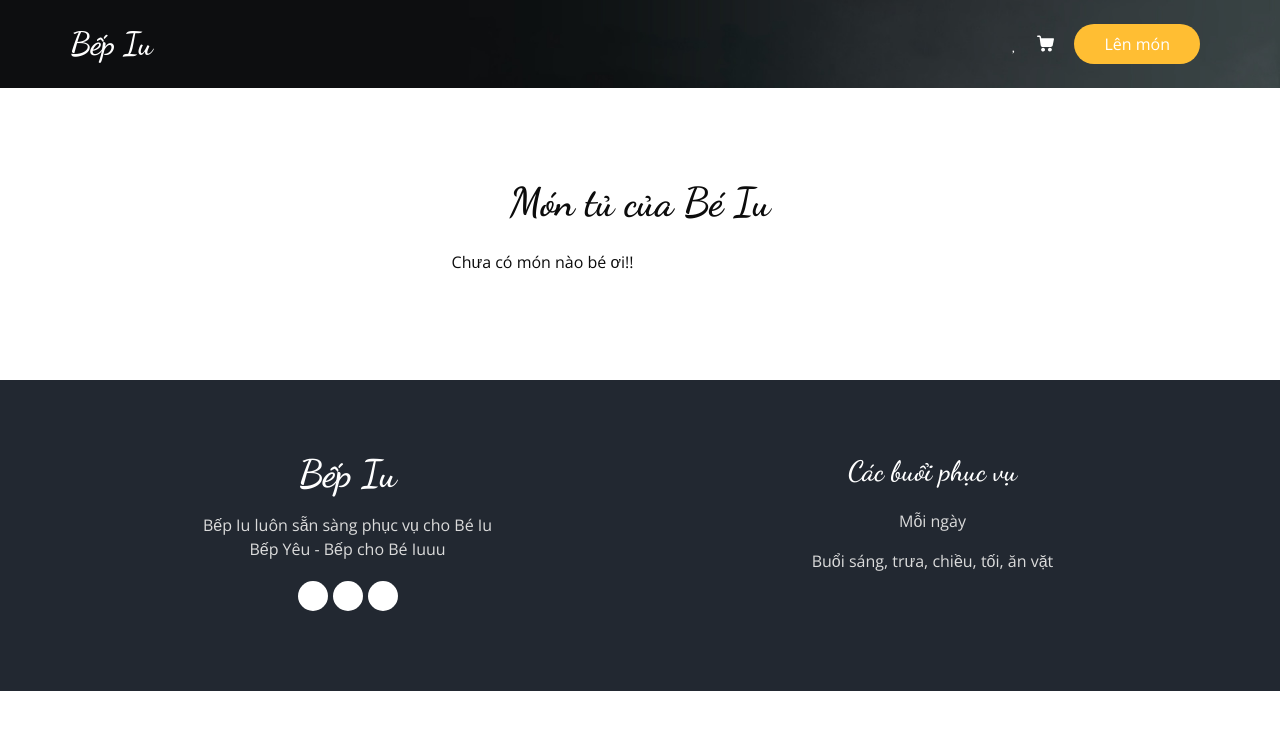
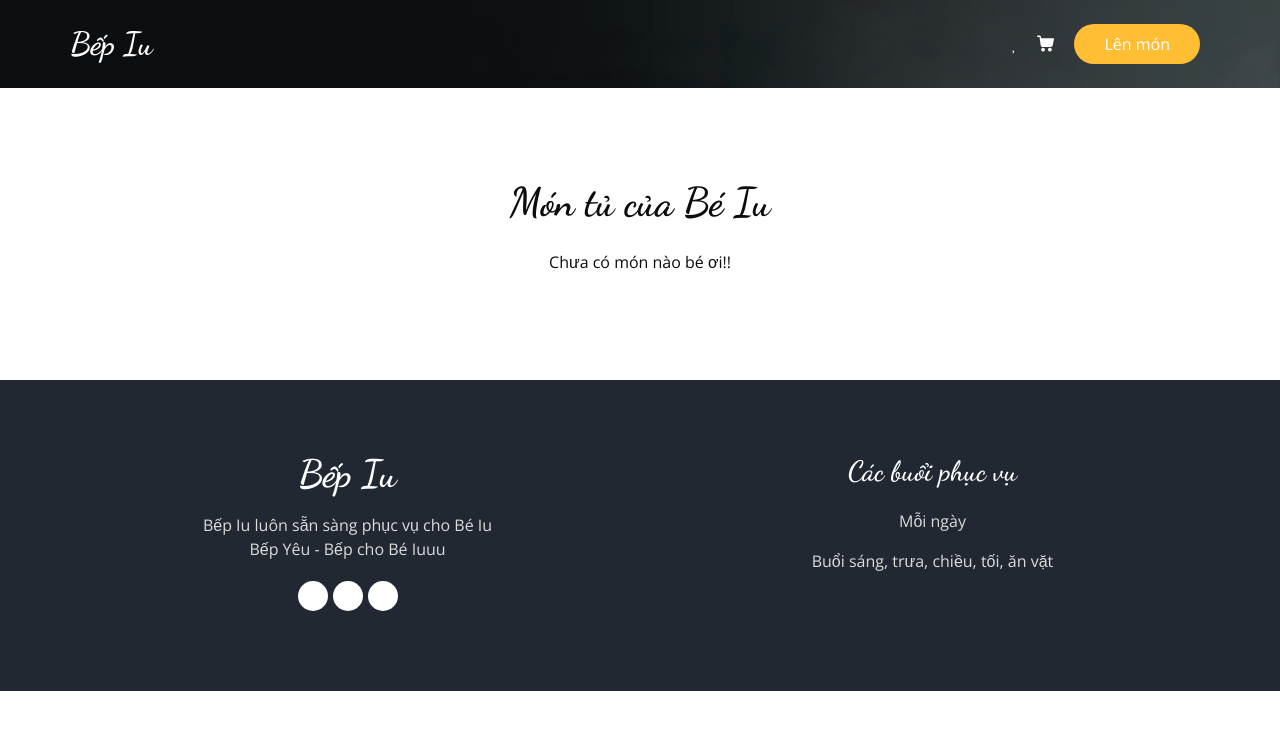
Before and after one commit to anVanish/baefood, a React (Create React App) app in the folder frontend/: page /favorites in a window 1280 px wide. Shown: the top 730 px of the page. Built offline with nearby package versions, Linux system fonts and the light colour scheme; a web font is replaced by a local one.

Commit message:
empty foods display text added

```diff
--- a/frontend/src/pages/Favorite.js
+++ b/frontend/src/pages/Favorite.js
@@ -16,7 +16,7 @@ const Favorite = () => {
                     <div className="row grid">
                         {!wishlist ||
                             (wishlist.length === 0 && (
-                                <div className="col-sm-10 col-lg-10">
+                                <div className="col-sm-12 col-lg-12">
                                     <p className="text-center pt-4">
                                         Chưa có món nào bé ơi!!
                                     </p>
--- a/frontend/src/pages/Home.js
+++ b/frontend/src/pages/Home.js
@@ -99,6 +99,12 @@ const Home = () => {
                                     <p>Loading...</p>
                                 ) : foodError ? (
                                     <p style={{ color: 'red' }}>{foodError}</p>
+                                ) : displayedFoods.length === 0 ? (
+                                    <div className="col-sm-12 col-lg-12">
+                                        <p className="text-center pt-4">
+                                            Chưa có món nào bé ơi!!
+                                        </p>
+                                    </div>
                                 ) : (
                                     displayedFoods.map((food) => (
                                         <FoodCard
```
